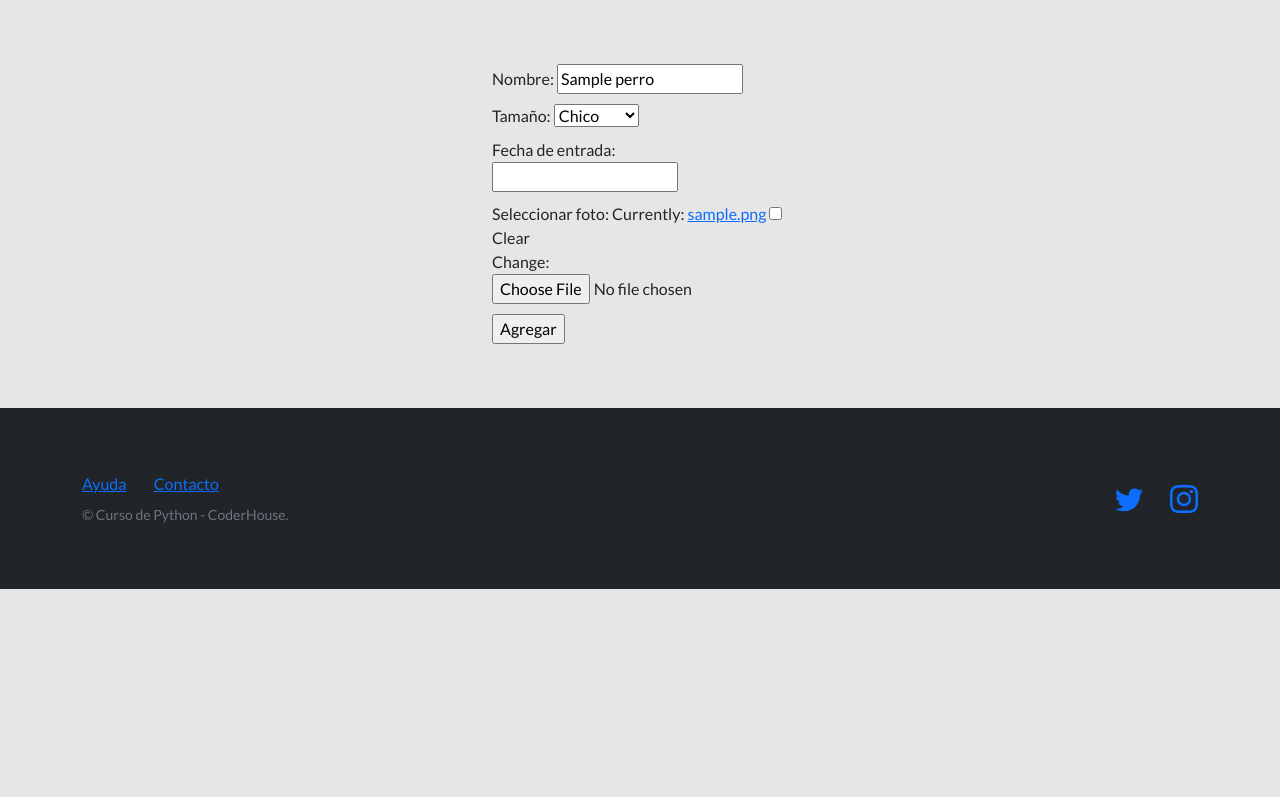
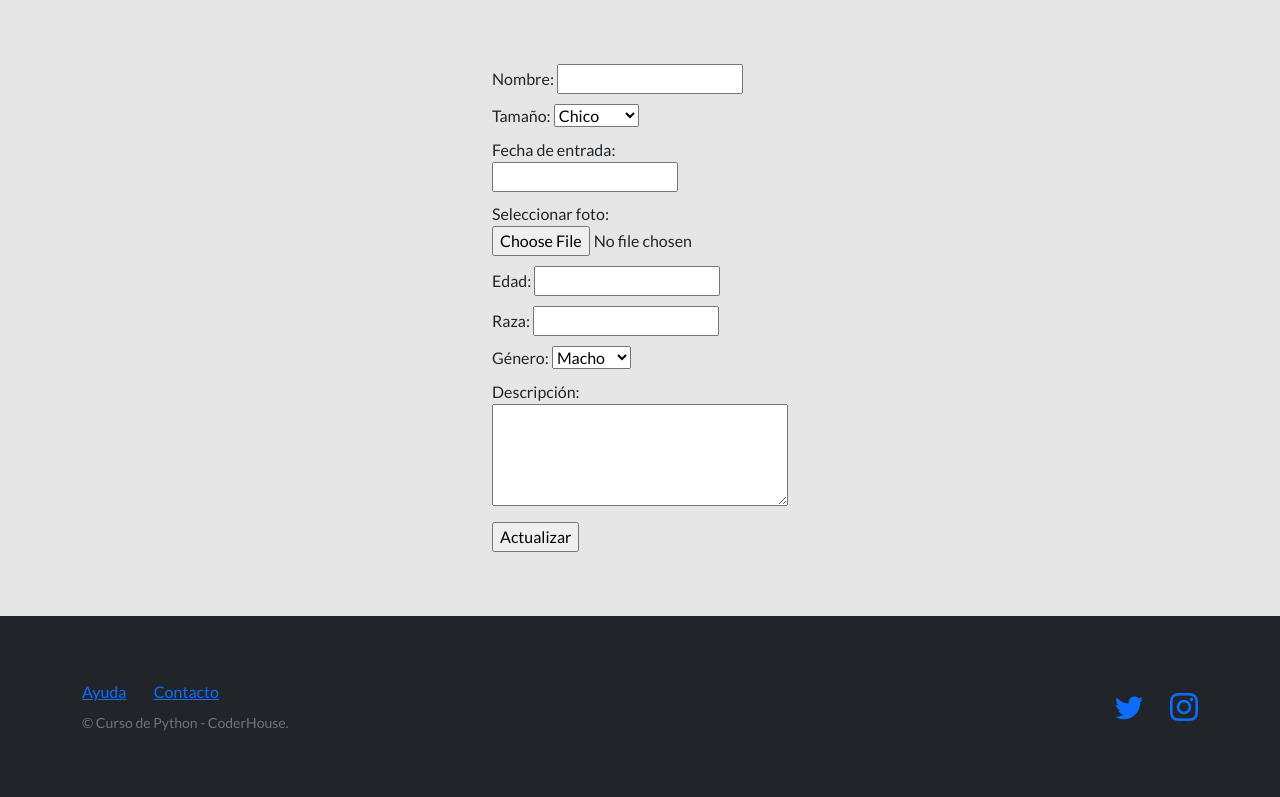
Before and after one commit to nicolasdelfino-123/Tercera-pre-entrega-DELFINO, a Django app: page /editar-perro/1/ in a window 1280 px wide. Shown: the part 66-863 px from the top of the page. Before the commit the page ends 655 px from the top, so only its background shows below. Run offline with Django 4.2, Linux system fonts and the light colour scheme; a user stored in the database is signed in; tables that the repository leaves empty hold one stand-in row (values such as "Sample post"); some libraries are stand-ins or nearby versions.

Commit message:
ultimo commiit solucionando descripcion

```diff
--- a/proyecto_perros/app_perros/forms.py
+++ b/proyecto_perros/app_perros/forms.py
@@ -1,38 +1,47 @@
+####formulario nuevo
 from django import forms
 from app_perros.models import Adoptante, Perro
 
 # formulario busqueda
-
 class BuscarPerro(forms.Form):
-     TAMANIO_CHOICES = (
-        ('chico', 'Chico'),
-        ('mediano', 'Mediano'),
-        ('grande', 'Grande'),
-    )
-     tamanio = forms.ChoiceField(label="Tamaño", choices=TAMANIO_CHOICES)
-
-
-class PerroFormulario(forms.Form):
     TAMANIO_CHOICES = (
         ('chico', 'Chico'),
         ('mediano', 'Mediano'),
         ('grande', 'Grande'),
     )
-    nombre = forms.CharField(label="Nombre", max_length=64)
     tamanio = forms.ChoiceField(label="Tamaño", choices=TAMANIO_CHOICES)
-    fecha_entrada = forms.DateField()
-    foto = forms.ImageField(label="Foto", required=False)
-    #campos extras ver_mas
-    edad = forms.ChoiceField(label="Edad", choices=((str(i), str(i)) for i in range(1, 20)))
-    raza = forms.CharField(max_length=100)
-    genero = forms.CharField(label="Género", max_length=10)
-    descripcion = forms.CharField(label="Descripción", widget=forms.Textarea)
 
 
-    def __init__(self, *args, **kwargs):
-        super(PerroFormulario, self).__init__(*args, **kwargs)
-        self.fields['foto'].widget.attrs['accept'] = 'image/*'
+class PerroFormulario(forms.ModelForm):
+    TAMANIO_CHOICES = (
+        ('chico', 'Chico'),
+        ('mediano', 'Mediano'),
+        ('grande', 'Grande'),
+    )
+    GENERO_CHOICES = (
+        ('macho', 'Macho'),
+        ('hembra', 'Hembra'),
+    )
 
+    tamanio = forms.ChoiceField(label="Tamaño", choices=TAMANIO_CHOICES)
+    genero = forms.ChoiceField(label="Género", choices=GENERO_CHOICES)
+    descripcion = forms.CharField(label="Descripción", widget=forms.Textarea)
+    class Meta:
+        model = Perro
+        fields = ['nombre', 'tamanio', 'fecha_entrada', 'foto', 'edad', 'raza', 'genero', 'descripcion']
+        labels = {
+            'nombre': 'Nombre',
+            'tamanio': 'Tamaño',
+            'fecha_entrada': 'Fecha de Entrada',
+            'foto': 'Foto',
+            'edad': 'Edad',
+            'raza': 'Raza',
+            'genero': 'Género',
+            'descripcion': 'Descripción',
+        }
+        widgets = {
+            'foto': forms.ClearableFileInput(attrs={'accept': 'image/*'})
+        }
 
 class AdoptanteFormulario(forms.Form):
     apellido = forms.CharField(max_length=256)
@@ -46,3 +55,59 @@ class AdoptanteFormulario(forms.Form):
 class AdopcionFormulario(forms.Form):
     adoptante = forms.ModelChoiceField(queryset=Adoptante.objects.all())
     perro = forms.ModelChoiceField(queryset=Perro.objects.exclude(adopcion__isnull=False))
+
+
+
+
+
+####formulario viejo#####
+
+# from django import forms
+# from app_perros.models import Adoptante, Perro
+
+# # formulario busqueda
+
+# class BuscarPerro(forms.Form):
+#      TAMANIO_CHOICES = (
+#         ('chico', 'Chico'),
+#         ('mediano', 'Mediano'),
+#         ('grande', 'Grande'),
+#     )
+#      tamanio = forms.ChoiceField(label="Tamaño", choices=TAMANIO_CHOICES)
+
+
+# class PerroFormulario(forms.Form):
+#     TAMANIO_CHOICES = (
+#         ('chico', 'Chico'),
+#         ('mediano', 'Mediano'),
+#         ('grande', 'Grande'),
+#     )
+#     nombre = forms.CharField(label="Nombre", max_length=64)
+#     tamanio = forms.ChoiceField(label="Tamaño", choices=TAMANIO_CHOICES)
+#     fecha_entrada = forms.DateField()
+#     foto = forms.ImageField(label="Foto", required=False)
+#     #campos extras ver_mas
+#     edad = forms.ChoiceField(label="Edad", choices=((str(i), str(i)) for i in range(1, 20)))
+#     raza = forms.CharField(max_length=100)
+#     genero = forms.CharField(label="Género", max_length=10)
+#     descripcion = forms.CharField(label="Descripción", widget=forms.Textarea)
+
+
+#     def __init__(self, *args, **kwargs):
+#         super(PerroFormulario, self).__init__(*args, **kwargs)
+#         self.fields['foto'].widget.attrs['accept'] = 'image/*'
+
+
+
+# class AdoptanteFormulario(forms.Form):
+#     apellido = forms.CharField(max_length=256)
+#     nombre = forms.CharField(max_length=256)
+#     email = forms.EmailField()
+#     telefono = forms.CharField(max_length=20)
+#     dni = forms.CharField(max_length=32)
+#     fecha_nacimiento = forms.DateField()
+
+
+# class AdopcionFormulario(forms.Form):
+#     adoptante = forms.ModelChoiceField(queryset=Adoptante.objects.all())
+#     perro = forms.ModelChoiceField(queryset=Perro.objects.exclude(adopcion__isnull=False))
--- a/proyecto_perros/app_perros/models.py
+++ b/proyecto_perros/app_perros/models.py
@@ -6,7 +6,7 @@ from django.contrib.auth.models import User
 
 class Perro(models.Model):
     nombre = models.CharField(max_length= 64)
-    tamanio = models.CharField(max_length=100)
+    tamanio = models.CharField(max_length=20)
     fecha_entrada=models.DateField(auto_now=False)
     creador = models.ForeignKey(User, on_delete=models.CASCADE,null=True)
     foto = models.ImageField(upload_to='perros/', blank=True, null=True)
--- a/proyecto_perros/app_perros/templates/app_perros/editar.html
+++ b/proyecto_perros/app_perros/templates/app_perros/editar.html
@@ -2,7 +2,7 @@
 
 {% block contenido %}
 <div style="width: 25%; margin: 0 auto;">
-  <form action="{% url 'editar_perro' perro.id %}" method="post" enctype='multipart/form-data'>
+  <form action="{% url 'editar_perro' perro.id %}" method="post" enctype="multipart/form-data">
     {% csrf_token %}
     <div style="margin-bottom: 10px;">
       <label for="{{ formulario.nombre.id_for_label }}">Nombre:</label>
@@ -22,12 +22,32 @@
       </div>
     </div>
     <div style="margin-bottom: 10px;">
-      <label for="{{ formulario.tamanio.id_for_label }}">Seleccionar foto:</label>
+      <label for="{{ formulario.foto.id_for_label }}">Seleccionar foto:</label>
       {{ formulario.foto }}
       {{ formulario.foto.errors }}
     </div>
+    <div style="margin-bottom: 10px;">
+      <label for="{{ formulario.edad.id_for_label }}">Edad:</label>
+      {{ formulario.edad }}
+      {{ formulario.edad.errors }}
+    </div>
+    <div style="margin-bottom: 10px;">
+      <label for="{{ formulario.raza.id_for_label }}">Raza:</label>
+      {{ formulario.raza }}
+      {{ formulario.raza.errors }}
+    </div>
+    <div style="margin-bottom: 10px;">
+      <label for="{{ formulario.genero.id_for_label }}">Género:</label>
+      {{ formulario.genero }}
+      {{ formulario.genero.errors }}
+    </div>
+    <div style="margin-bottom: 10px;">
+      <label for="{{ formulario.descripcion.id_for_label }}">Descripción:</label>
+      <textarea name="{{ formulario.descripcion.html_name }}" id="{{ formulario.descripcion.id_for_label }}" rows="4" style="width: 100%; max-width: 100%;">{{ formulario.descripcion.value|default_if_none:'' }}</textarea>
+      {{ formulario.descripcion.errors }}
+    </div>
     <div style="margin-top: 10px;">
-      <input type="submit" value="Agregar"/>
+      <input type="submit" value="Actualizar"/>
     </div>
   </form>
 </div>
--- a/proyecto_perros/app_perros/templates/app_perros/lista_perros.html
+++ b/proyecto_perros/app_perros/templates/app_perros/lista_perros.html
@@ -21,7 +21,6 @@
         {% for perro in perros %}
         <tr style="border-top: 1px solid #888; border-bottom: 1px solid #888;">
           <td>{{ perro.nombre }}, {{ perro.tamanio }} (Ingresado para adopción el {{ perro.fecha_entrada|date:"d/m/Y" }})</td>
-
           <td>
             {% if request.user == perro.creador %}
               <a href="{% url 'editar_perro' perro.id %}"><input type="button" value="Editar"/></a>
--- a/proyecto_perros/app_perros/templates/app_perros/ver_mas.html
+++ b/proyecto_perros/app_perros/templates/app_perros/ver_mas.html
@@ -14,9 +14,9 @@
         <p>Edad: {{ perro.edad }} años</p>
         <p>Raza: {{ perro.raza }}</p>
         <p>Género: {{ perro.genero }}</p>
-        <p>Descripción: {{ perro.descripcion }}</p>
+        <p>Descripción:</p>
+        <p>{{ descripcion|safe }}</p>
         <p>Fecha de ingreso para adopción: {{ perro.fecha_entrada }}</p>
-
       </td>
     </tr>
   </table>
--- a/proyecto_perros/app_perros/views.py
+++ b/proyecto_perros/app_perros/views.py
@@ -11,6 +11,7 @@ from app_perros.models import Adoptante
 from app_perros.models import Adopcion
 from django.http import HttpResponseForbidden
 from django.contrib import messages
+from django.template.defaultfilters import linebreaks
 
 
 # vista de busqueda ########################################################################
@@ -256,32 +257,54 @@ def eliminar_perro(request, perro_id):
 
 
 
+# @login_required
+# def editar_perro(request, id):
+#    perro = Perro.objects.get(id=id)
+#    if request.method == "POST":
+#        formulario = PerroFormulario(request.POST, request.FILES)
+
+#        if formulario.is_valid():
+#            data = formulario.cleaned_data
+#            perro.nombre = data['nombre']
+#            perro.tamanio = data['tamanio']
+#            perro.foto = data ['foto'] if data ['foto'] else perro.foto
+#            perro.save()
+#            url_exitosa = reverse('listar_perros')
+#            return redirect(url_exitosa)
+#    else:  # GET
+#        inicial = {
+#            'nombre': perro.nombre,
+#            'tamanio': perro.tamanio,
+#            'foto': perro.foto
+#        }
+#        formulario = PerroFormulario(initial=inicial)
+#    return render(
+#        request=request,
+#        template_name='app_perros/editar.html',
+#        context={'formulario': formulario, 'perro': perro},
+#     )
+   ####editar opcion 2####
 @login_required
 def editar_perro(request, id):
-   perro = Perro.objects.get(id=id)
-   if request.method == "POST":
-       formulario = PerroFormulario(request.POST, request.FILES)
+    perro = get_object_or_404(Perro, id=id)
 
-       if formulario.is_valid():
-           data = formulario.cleaned_data
-           perro.nombre = data['nombre']
-           perro.tamanio = data['tamanio']
-           perro.foto = data ['foto'] if data ['foto'] else perro.foto
-           perro.save()
-           url_exitosa = reverse('listar_perros')
-           return redirect(url_exitosa)
-   else:  # GET
-       inicial = {
-           'nombre': perro.nombre,
-           'tamanio': perro.tamanio,
-           'foto': perro.foto
-       }
-       formulario = PerroFormulario(initial=inicial)
-   return render(
-       request=request,
-       template_name='app_perros/editar.html',
-       context={'formulario': formulario, 'perro': perro},
-    )
+    if request.method == "POST":
+        formulario = PerroFormulario(request.POST, request.FILES, instance=perro)
+
+        if formulario.is_valid():
+            formulario.save()
+
+            # Redireccionar al usuario a la lista de perros
+            return redirect('listar_perros')
+    else:
+        formulario = PerroFormulario()
+
+    context = {'formulario': formulario, 'perro': perro}
+    return render(request, 'app_perros/editar.html', context)
+   #####
+
+
+
    #vista basada en clase de adoptante
 
 
@@ -321,9 +344,11 @@ def about(request):
 def ver_mas(request, perro_id):
     perro = get_object_or_404(Perro, id=perro_id)
     es_creador = (request.user == perro.creador)
+    descripcion = perro.descripcion.replace('\n', '<br>')  # Reemplazar saltos de línea por <br> tags
     context = {
         'perro': perro,
-        'es_creador': es_creador
+        'es_creador': es_creador,
+        'descripcion': descripcion,
     }
     return render(request, 'app_perros/ver_mas.html', context)
 
```
Also changed, not shown: proyecto_perros/app_perros/migrations/0001_initial.py, proyecto_perros/media/perros/perro1_G1ibM32.jpg (added), proyecto_perros/media/perros/perro1_Nr9dpbj.jpg (added), proyecto_perros/media/perros/perro1_igs7j4D.jpg (added), proyecto_perros/media/perros/perro2_F2Ya5SD.webp (added), proyecto_perros/media/perros/perro2_L3ZmCJs.webp (added), proyecto_perros/media/perros/perro2_YlcfCLx.webp (added), proyecto_perros/media/perros/perro2_o3LVvIi.webp (added), proyecto_perros/media/perros/perro2_wDtiMch.webp (added).
